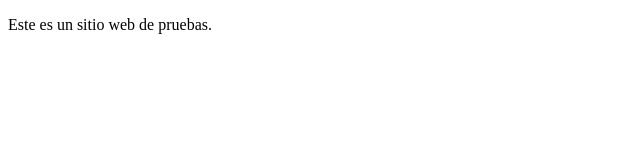
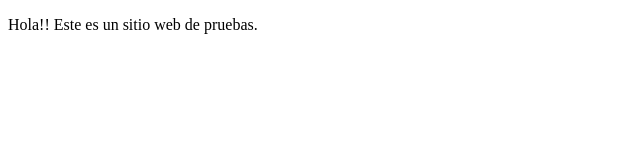
Before and after one commit to betogs/cursoPrework, a plain HTML site: page index.html in a window 1280 px wide. Shown: the full height of the page, 0-640 px from the left. Drawn offline with Linux system fonts and the light colour scheme.

Commit message:
agregamos saludo

```diff
--- a/index.html
+++ b/index.html
@@ -7,6 +7,6 @@
     <title>Hola mundo</title>
 </head>
 <body>
-    <p>Este es un sitio web de pruebas.</p>
+    <p>Hola!! Este es un sitio web de pruebas.</p>
 </body>
 </html>
```
